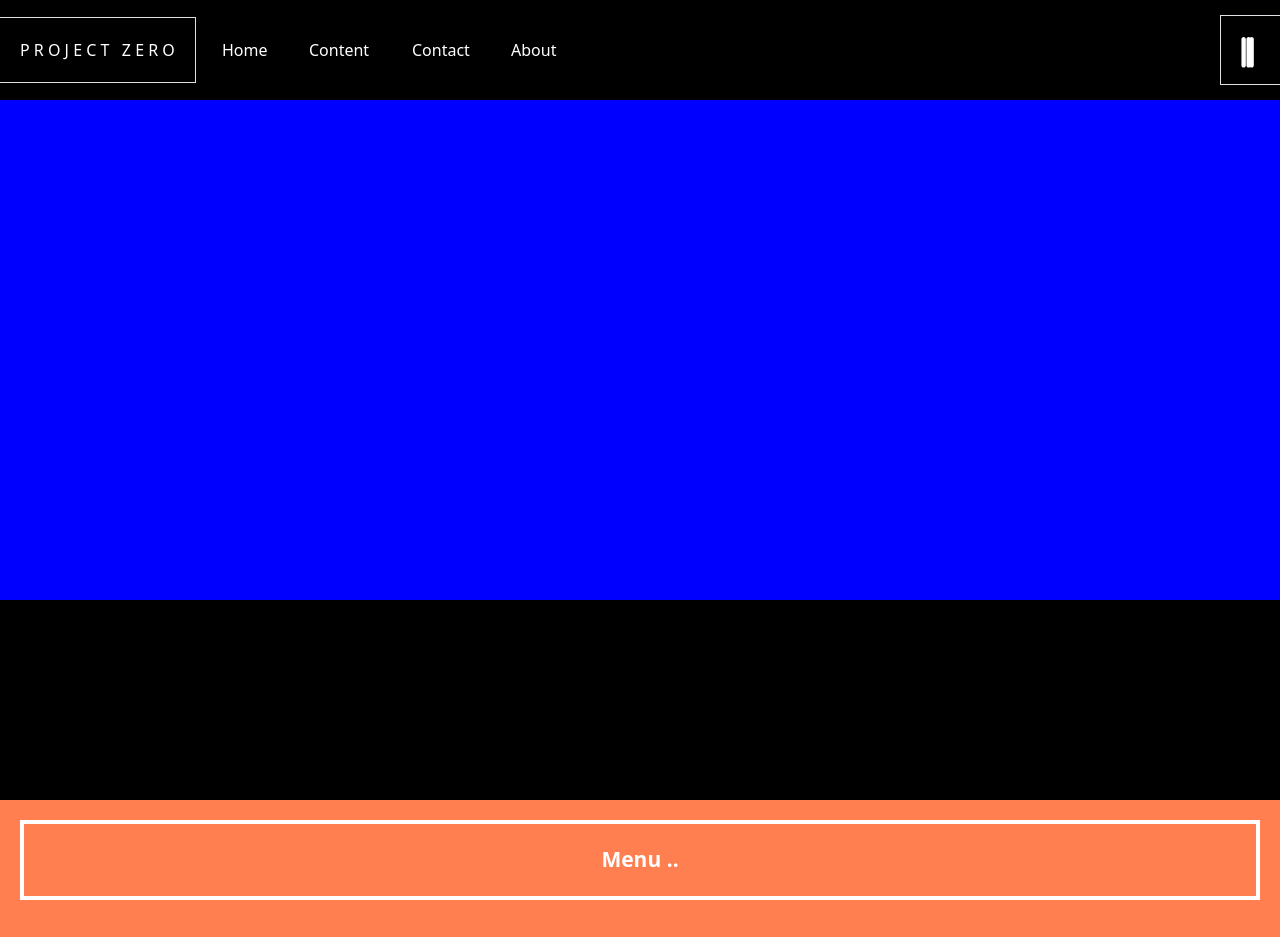
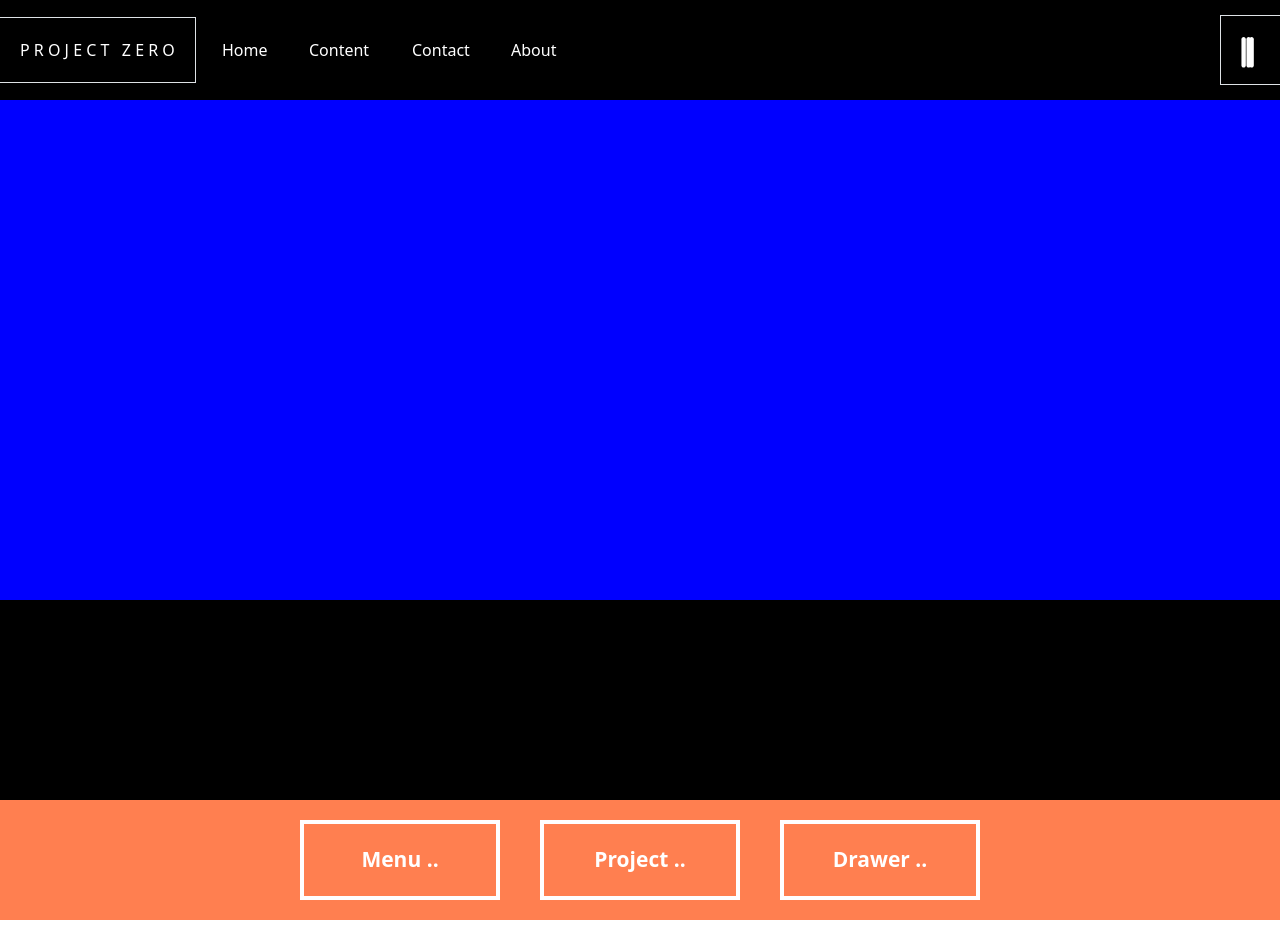
Before and after one commit to Jadenyoky/Quran, a plain HTML site: page index.html in a window 1280 px wide. Shown: the top 937 px of the page. Drawn offline with Linux system fonts and the light colour scheme.

Commit message:
Update index.html

```diff
--- a/index.html
+++ b/index.html
@@ -12,13 +12,26 @@
     <link rel="stylesheet" href="CSS/index-0.css">
 
     <style>
+        .lali {
+            display: grid ;
+            grid-template-columns: auto auto auto ;
+            justify-content: center ;
+            background-color: coral ;
+            text-align: center ;
+            font-size: 21px ;
+            font-weight: bold ;
+        }
         .lali > a {
+            color: white ;
+            margin: 20px ;
+            padding: 20px ;
+            border: 4px solid white ;
+            width: 200px ;
             transition: 0.4s ;
         }
         .lali > a:hover {
             background-color: white ;
             color: coral ;
-            text-transform: uppercase;
         }
     </style>
 </head>
@@ -73,13 +86,13 @@
 
     <div style="background-color: black; height: 200px; width: 100% ; "></div>
 
-    <div class="lali" style="background-color: coral ; text-align: center ; font-size: 21px ; font-weight: bold ; display: flex ; flex-direction: column ; ">
+    <div class="lali">
 
-        <a href="menu.html" style="color: white ; margin: 20px ; padding: 20px ; border: 4px solid white ;">Menu ..</a>
+        <a href="menu.html">Menu ..</a>
 
-        <a href="Project.html" style="color: white ; margin: 20px ; padding: 20px ; border: 4px solid white ;">Project ..</a>
+        <a href="Project.html">Project ..</a>
 
-        <a href="drawer.html" style="color: white ; margin: 20px ; padding: 20px ; border: 4px solid white ;">Drawer ..</a>
+        <a href="drawer.html">Drawer ..</a>
 
     </div>
 
```
